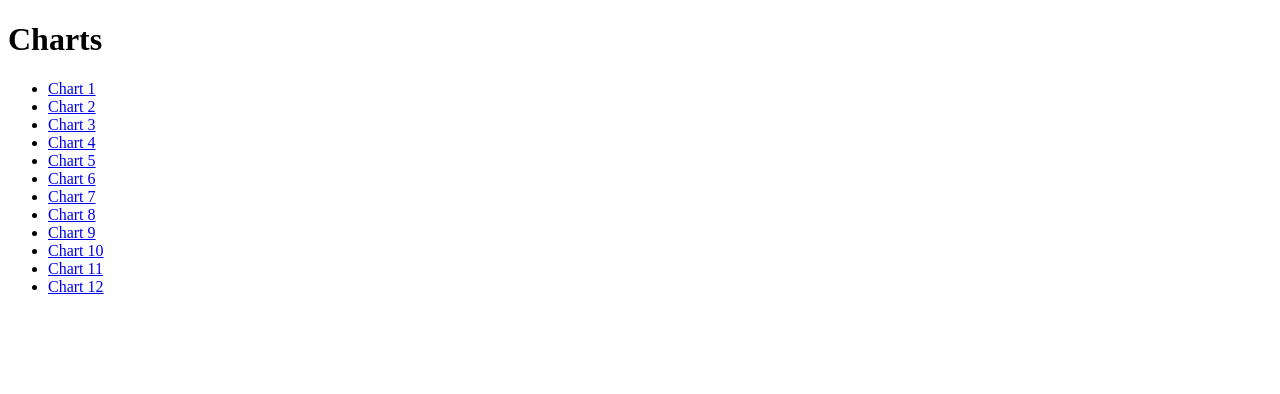
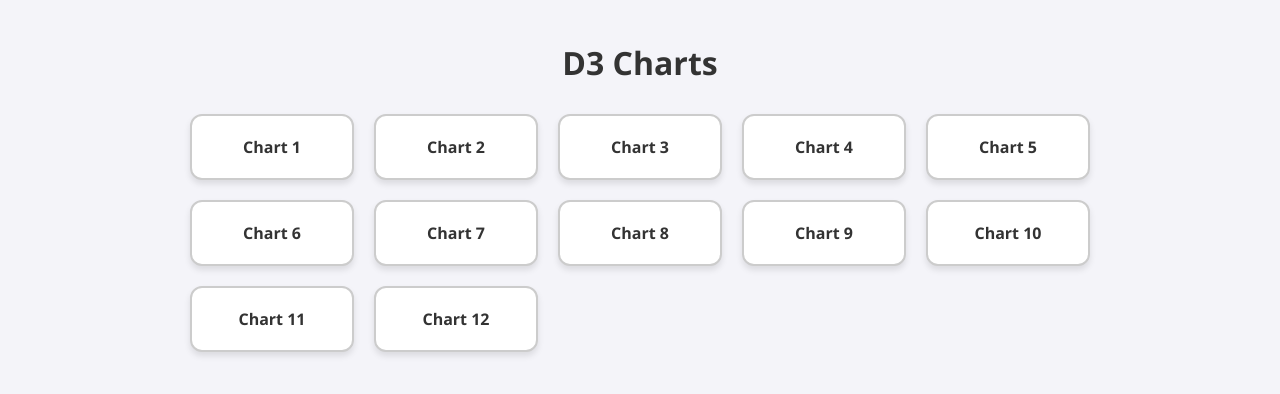
Before and after one commit to PKTuanK29/D3-Charts, a plain HTML site: page index.html in a window 1280 px wide. Drawn offline with Linux system fonts and the light colour scheme.

Commit message:
index.html

```diff
--- a/index.html
+++ b/index.html
@@ -3,22 +3,65 @@
 <head>
   <meta charset="UTF-8">
   <title>D3 Charts - PKTuanK29</title>
+  <style>
+    body {
+      font-family: 'Segoe UI', Tahoma, Geneva, Verdana, sans-serif;
+      background-color: #f4f4f9;
+      margin: 0;
+      padding: 20px;
+    }
+
+    h1 {
+      text-align: center;
+      color: #333;
+    }
+
+    .chart-grid {
+      display: grid;
+      grid-template-columns: repeat(auto-fill, minmax(150px, 1fr));
+      gap: 20px;
+      max-width: 900px;
+      margin: 30px auto;
+    }
+
+    .chart-item {
+      background-color: #fff;
+      border: 2px solid #ccc;
+      border-radius: 12px;
+      padding: 20px;
+      text-align: center;
+      transition: all 0.3s ease;
+      box-shadow: 0 4px 6px rgba(0,0,0,0.1);
+      font-weight: bold;
+      color: #333;
+      text-decoration: none;
+    }
+
+    .chart-item:hover {
+      background-color: #4a90e2;
+      color: #fff;
+      transform: translateY(-5px);
+      box-shadow: 0 8px 12px rgba(0,0,0,0.2);
+      border-color: #4a90e2;
+    }
+  </style>
 </head>
 <body>
-  <h1>Charts</h1>
-  <ul>
-    <li><a href="Cau1.html">Chart 1</a></li>
-    <li><a href="Cau2.html">Chart 2</a></li>
-    <li><a href="Cau3.html">Chart 3</a></li>
-    <li><a href="Cau4.html">Chart 4</a></li>
-    <li><a href="Cau5.html">Chart 5</a></li>
-    <li><a href="Cau6.html">Chart 6</a></li>
-    <li><a href="Cau7.html">Chart 7</a></li>
-    <li><a href="Cau8.html">Chart 8</a></li>
-    <li><a href="Cau9.html">Chart 9</a></li>
-    <li><a href="Cau10.html">Chart 10</a></li>
-    <li><a href="Cau11.html">Chart 11</a></li>
-    <li><a href="Cau12.html">Chart 12</a></li>
-  </ul>
+  <h1>D3 Charts</h1>
+
+  <div class="chart-grid">
+    <a href="Cau1.html" class="chart-item">Chart 1</a>
+    <a href="Cau2.html" class="chart-item">Chart 2</a>
+    <a href="Cau3.html" class="chart-item">Chart 3</a>
+    <a href="Cau4.html" class="chart-item">Chart 4</a>
+    <a href="Cau5.html" class="chart-item">Chart 5</a>
+    <a href="Cau6.html" class="chart-item">Chart 6</a>
+    <a href="Cau7.html" class="chart-item">Chart 7</a>
+    <a href="Cau8.html" class="chart-item">Chart 8</a>
+    <a href="Cau9.html" class="chart-item">Chart 9</a>
+    <a href="Cau10.html" class="chart-item">Chart 10</a>
+    <a href="Cau11.html" class="chart-item">Chart 11</a>
+    <a href="Cau12.html" class="chart-item">Chart 12</a>
+  </div>
 </body>
 </html>
```
